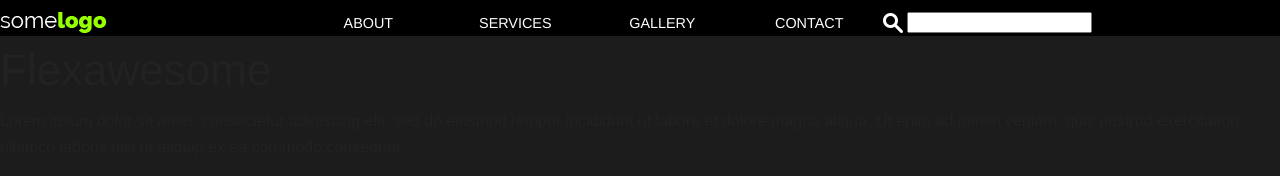
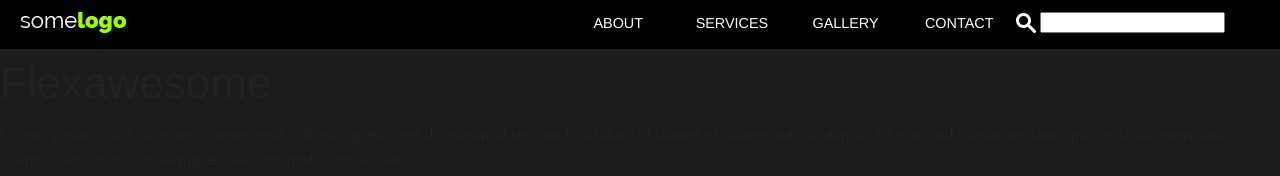
Before and after one commit to GeertHuls/flexbox-fundamentals, a plain HTML site: page navigation.html in a window 1280 px wide. Drawn offline with Linux system fonts and the light colour scheme.

Commit message:
Created more space for logo

```diff
--- a/css/navigation.css
+++ b/css/navigation.css
@@ -37,3 +37,13 @@ ul li a {
 	font-size: .9em;
 	text-transform: uppercase;
 }
+
+header div:nth-child(1) {
+	flex-grow:8; /* targets the div which contains the logo*/
+	width: 125px;
+	padding-bottom: 15px;
+}
+
+header div:nth-child(1) img {
+	margin-left: 20px;
+}
```
